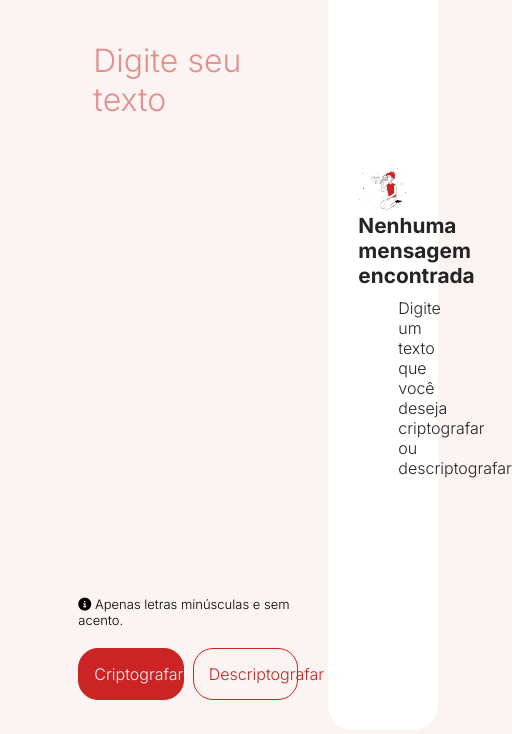
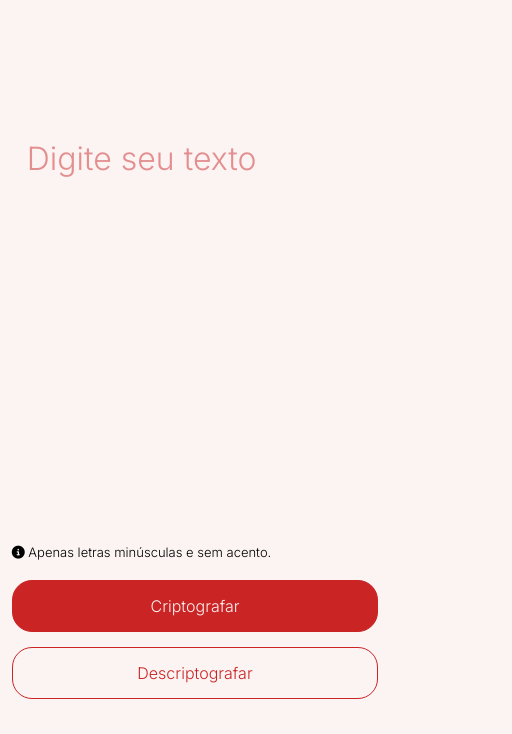
Before and after one commit to j0aoarthur/Decodificador-de-Texto-ONE, a plain HTML site: page index.html in a window 390 px wide. Shown: the part 86-820 px from the top of the page, 512 px wide, since content can reach past the window. Drawn offline with Linux system fonts and the light colour scheme.

Commit message:
Adicionado responsividade por meio de media queries

```diff
--- a/index.html
+++ b/index.html
@@ -10,7 +10,6 @@
     <body>
         <main id="container">
             <header id="section-logo">
-                <!-- logo alura 10% -->
                 <img onclick="window.location.reload();" src="static/alura_logo.png" alt="Logo da Alura">
             </header>
             <section id="section-input">
@@ -32,16 +31,14 @@
                     <img id="img-no-output" src="static/not_found_vector.svg" alt="Imagem utilizada para ilustrar que não possui nenhuma mensagem">
                     <h3 id="title-no-output">Nenhuma mensagem encontrada</h3>
                     <p id="text-no-output">Digite um texto que você deseja criptografar ou descriptografar</p>
-                    <!-- aparece quando não tem nenhuma mensagem -->
                 </div>
                 <div id="output-message">
-                    <!-- aparece quando tem alguma mensagem -->
                     <p id="resulting-message"></p>
                     <button onclick="copy()" class="btn-copy btn-outline">Copiar</button>
                 </div>
             </section>
         </main>
-        <footer>
+        <footer id="footer-info">
             <h4 class="text-footer">
                 Feito por João Arthur Britto
                 <span class="icons-footer">
--- a/style.css
+++ b/style.css
@@ -1,6 +1,4 @@
 @import url('https://fonts.googleapis.com/css2?family=Inter:wght@100;200;300;400;500;600;700;800;900&display=swap');
-
-/* font-family:  */
 
 * {
     margin: 0;
@@ -14,6 +12,10 @@
     height: 100vh;
     background-color: #FCF3F3;
     padding: 3%;
+    min-width: 375px;
+    min-height: 560px;
+    display: flex;
+    flex-direction: column;
 }
 
 footer {
@@ -23,14 +25,13 @@
 
 #container {
     display: flex;
-    height: 98%;
+    height: 100%;
     gap: 30px;
 }
 
 #section-logo {
     width: 10%;
     display: flex;
-    justify-content: center;
     align-items: flex-start;
     padding: 10px;
 }
@@ -146,6 +147,11 @@
     font-size: 16px;
     transition: color 0.5s, background-color 0.5s;
     border: 1px #CA2424 solid;
+    margin-top: 30px;
+}
+
+#ooter-info {
+    margin: 20px 0;
 }
 
 .link-footer {
@@ -157,3 +163,45 @@
 .text-footer {
     color: #CA2424;
 }
+
+/* Medium devices (landscape tablets, 1090 and down) */
+@media only screen and (max-width: 1090px) {
+
+    body {
+        min-height: 990px;
+    }
+
+    #container {
+        flex-direction: column;
+    }
+
+    #section-logo , #section-input , #section-output {
+        width: 100%;
+    }
+
+    #img-no-output {
+        display: none;
+    }
+
+    #section-output {
+        margin-bottom: 20px;
+    }
+}
+
+/* Small devices (phones, 600px and down) */
+@media only screen and (max-width: 600px) {
+
+    body {
+        min-height: 1100px;
+    }
+
+    #btn-section {
+        flex-direction: column;
+        justify-content: center;
+        gap: 15px;
+    }
+
+    .btn {
+        width: 100%;
+    }
+}
```
